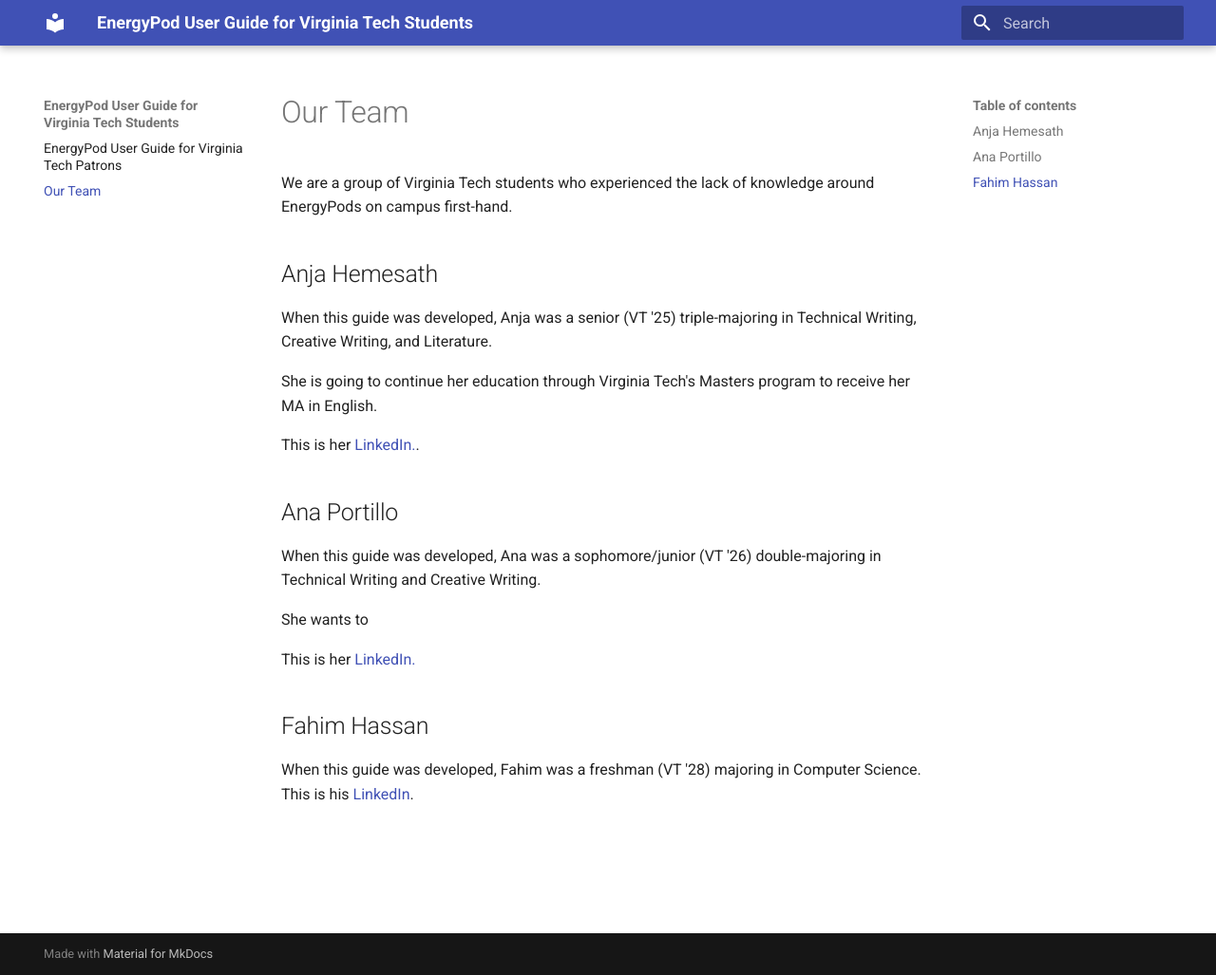
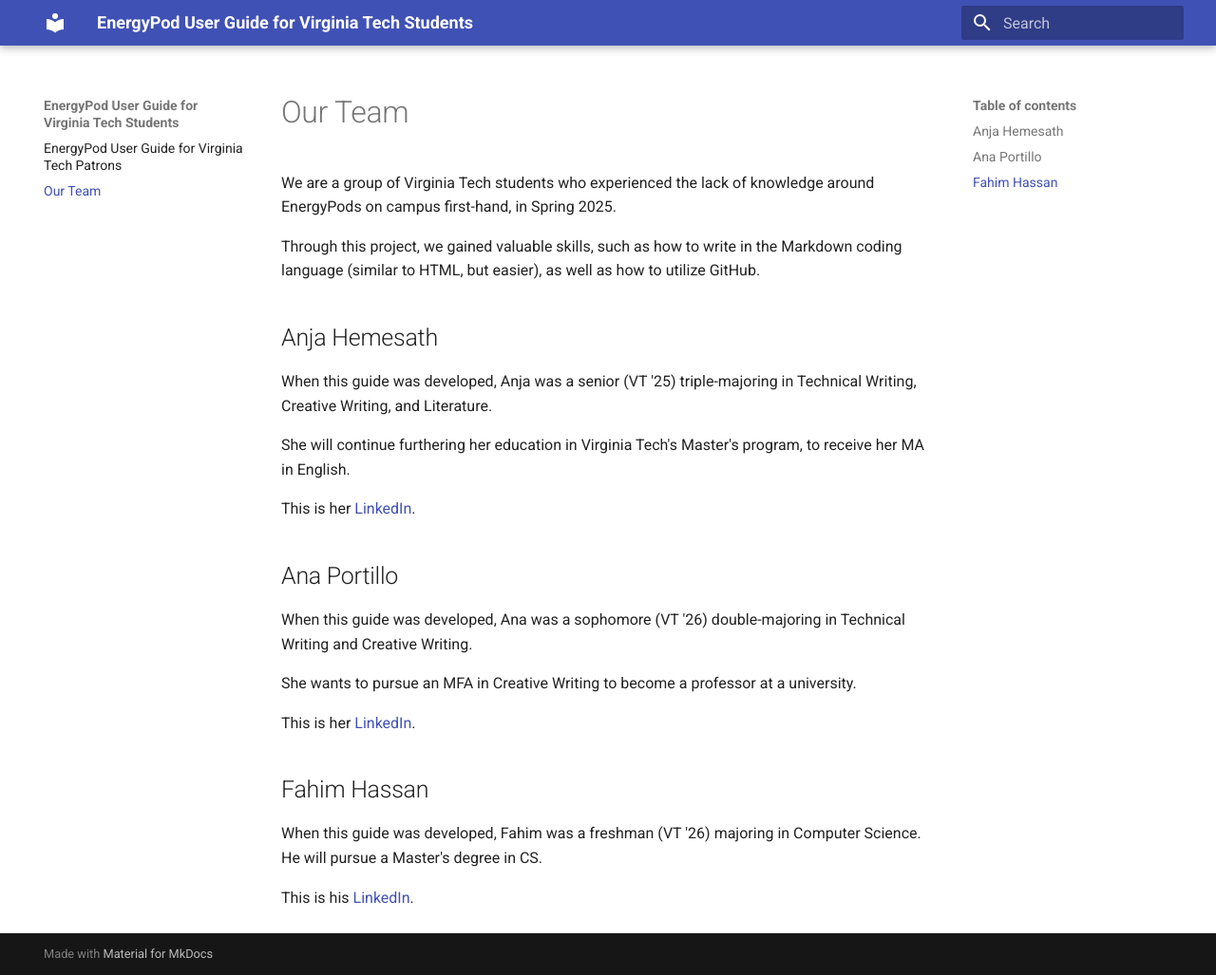
Before and after one commit to anacportillo23/anacportillo23.github.io, an MkDocs documentation site: the page built from docs/about-us.md, in a window 1280 px wide and 1027 px high. Shown: the whole window at 95% size. Built offline with MkDocs 1.6.1 and Material for MkDocs 9.7.7, drawn with Linux system fonts in a browser that asks for light colours.

Commit message:
about me

```diff
--- a/docs/about-us.md
+++ b/docs/about-us.md
@@ -1,22 +1,26 @@
 # Our Team
-We are a group of Virginia Tech students who experienced the lack of knowledge around EnergyPods on campus first-hand.
+We are a group of Virginia Tech students who experienced the lack of knowledge around EnergyPods on campus first-hand, in Spring 2025.
+
+Through this project, we gained valuable skills, such as how to write in the Markdown coding language (similar to HTML, but easier), as well as how to utilize GitHub.
+
 
 ## Anja Hemesath
 When this guide was developed, Anja was a senior (VT '25) triple-majoring in Technical Writing, Creative Writing, and Literature.
 
-She is going to continue her education through Virginia Tech's Masters program to receive her MA in English.
+She will continue furthering her education in Virginia Tech's Master's program, to receive her MA in English.
 
-This is her [LinkedIn.](https://www.linkedin.com/in/anjaah/).
+This is her [LinkedIn](https://www.linkedin.com/in/anjaah/).
 
 
 ## Ana Portillo
-When this guide was developed, Ana was a sophomore/junior (VT '26) double-majoring in Technical Writing and Creative Writing.
+When this guide was developed, Ana was a sophomore (VT '26) double-majoring in Technical Writing and Creative Writing.
 
-She wants to
+She wants to pursue an MFA in Creative Writing to become a professor at a university.
 
-This is her [LinkedIn.](www.linkedin.com/in/ana-portillo-295b50290)
+This is her [LinkedIn](www.linkedin.com/in/ana-portillo-295b50290).
 
 
 ## Fahim Hassan
-When this guide was developed, Fahim was a freshman (VT '28) majoring in Computer Science.
+When this guide was developed, Fahim was a freshman (VT '26) majoring in Computer Science. He will pursue a Master's degree in CS.
+
 This is his [LinkedIn](https://www.linkedin.com/in/fahim-hassan-1244321a6/).
```
